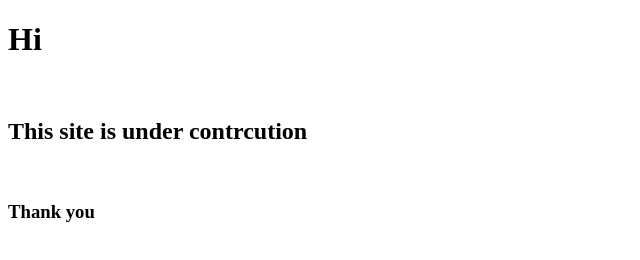
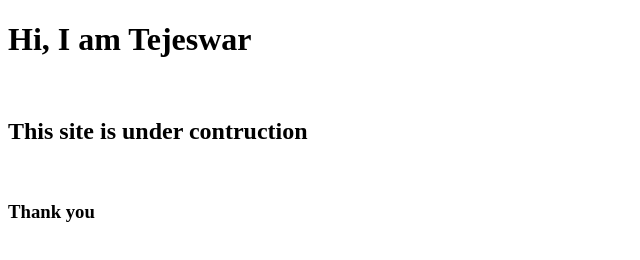
Before and after one commit to teztripathy/teztripathy.github.io, a plain HTML site: page index.html in a window 1280 px wide. Shown: the whole page, without its empty margins (0-640 px from the left). Drawn offline with Linux system fonts and the light colour scheme.

Commit message:
initial commit

```diff
--- a/index.html
+++ b/index.html
@@ -4,9 +4,9 @@
 		<title>Tejeswar</title>
 	</head>
 	<body>
-		<h1>Hi</h1>
+		<h1>Hi, I am Tejeswar</h1>
 		<br/>
-		<h2>This site is under contrcution</h2>
+		<h2>This site is under contruction</h2>
 		<br/>
 		<h3>Thank you<h3/>
 	</body>
```
